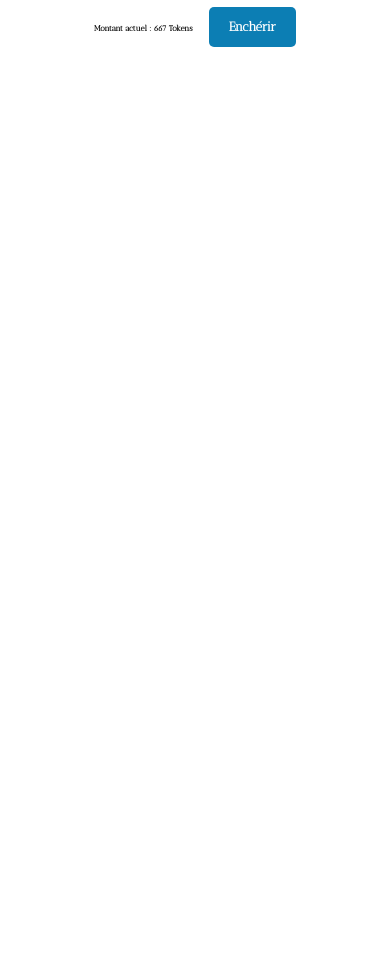
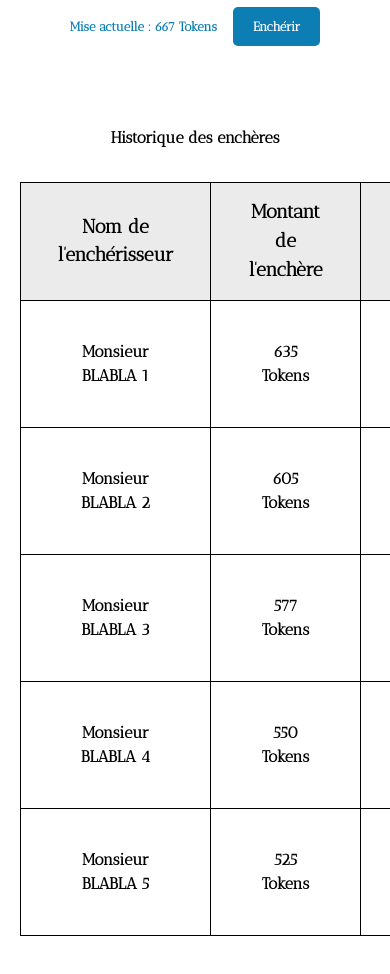
Before and after one commit to Ld-monkey/o-plus-offrant-front-end, a React (Vite) app: page / in a window 390 px wide. Shown: the part 760-1734 px from the top of the page. Before the commit the page ends 844 px from the top, so only its background shows below. Built offline with nearby package versions, Linux system fonts and the light colour scheme.

Commit message:
single product page and responsive done

```diff
--- a/src/components/SingleProduct/SingleProduct.scss
+++ b/src/components/SingleProduct/SingleProduct.scss
@@ -59,6 +59,14 @@ h2 {
 
       .auction-original-price {
         margin-bottom: 0.5rem;
+        font-size: 1.2rem;
+        @media screen and (max-width: v.$layout-breakpoint-desktop) {
+          font-size: 1rem;
+        }
+        @media screen and (max-width: v.$layout-breakpoint-tablet) {
+          font-size: 0.65rem;
+    }
+
       }
     }
   }
@@ -78,9 +86,13 @@ h2 {
     font-weight: bolder;
     @media screen and (max-width: v.$layout-breakpoint-desktop) {
       font-size: v.$tablet-font-size-major;
+      border: 1.5px dotted v.$color-secondary;
+
     }
     @media screen and (max-width: v.$layout-breakpoint-tablet) {
       font-size: v.$mobile-font-size-major;
+      border: 0.75px dotted v.$color-secondary;
+
     }
   }
 
@@ -91,6 +103,15 @@ h2 {
 
     .auction-current-price {
       margin-right: 1rem;
+      font-size: 1.5rem;
+      color: v.$color-primary;
+      @media screen and (max-width: v.$layout-breakpoint-desktop) {
+      font-size: v.$tablet-font-size-major;
+      }
+      @media screen and (max-width: v.$layout-breakpoint-tablet) {
+        font-size: v.$mobile-font-size-major;
+      }
+
     }
 
     .participate-btn {
@@ -112,14 +133,24 @@ h2 {
 }
 
 .auction-history {
-  margin-top: 5rem;
+  padding: 5rem 0; // TODO: à remettre en margin une fois le footer récupéré
 
   &-title {
     margin-bottom: 2rem;
   }
 
-  div{
-  display: flex;
-  flex-direction: column;
+  &-table {
+    margin: 0 auto;
+    border-collapse: collapse;
+
+    thead {
+      font-size: 1.2rem;
+      background-color: v.$color-searchbar;
+    }
+
+    td {
+      padding: 15px 37px;
+      border: solid 1px black;
+    }
   }
 }
--- a/src/components/SingleProduct/SingleProduct.tsx
+++ b/src/components/SingleProduct/SingleProduct.tsx
@@ -26,7 +26,7 @@ function SingleProduct() {
           </p>
           <div className="auction-infos">
             <span className="auction-original-price">
-              Mise de départ: 500 Tokens
+              Prix de départ: 500 Tokens
             </span>
             <span className="auction-remaining-time">
               Temps restant : 01:59:00
@@ -34,7 +34,7 @@ function SingleProduct() {
           </div>
           <div className="auction-amount">
             <span className="auction-current-price">
-              Montant actuel : 667 Tokens
+              Mise actuelle : 667 Tokens
             </span>
             <button className="participate-btn" type="button">
               Enchérir
@@ -45,6 +45,54 @@ function SingleProduct() {
 
       <section className="auction-history">
         {/* GRID ? */}
+
+        <h2 className="auction-history-title">Historique des enchères</h2>
+        <table className="auction-history-table">
+          <thead>
+            <tr>
+              <td>Nom de l&apos;enchérisseur</td>
+              <td>Montant de l&apos;enchère</td>
+              <td>Date de l&apos;enchère</td>
+            </tr>
+          </thead>
+          <tbody>
+            <tr>
+              <td className="auction-history-auctioner">Monsieur BLABLA 1 </td>
+              <td className="auction-history-price">635 Tokens</td>
+              <td className="auction-history-date">
+                Heure de l&apos;enchère : 01/01/2023 à 2h00mins30sec
+              </td>
+            </tr>
+            <tr>
+              <td className="auction-history-auctioner">Monsieur BLABLA 2 </td>
+              <td className="auction-history-price">605 Tokens</td>
+              <td className="auction-history-date">
+                Heure de l&apos;enchère : 01/01/2023 à 1h45mins30sec
+              </td>
+            </tr>
+            <tr>
+              <td className="auction-history-auctioner">Monsieur BLABLA 3 </td>
+              <td className="auction-history-price">577 Tokens</td>
+              <td className="auction-history-date">
+                Heure de l&apos;enchère : 01/01/2023 à 1h30mins30sec
+              </td>
+            </tr>
+            <tr>
+              <td className="auction-history-auctioner">Monsieur BLABLA 4 </td>
+              <td className="auction-history-price">550 Tokens</td>
+              <td className="auction-history-date">
+                Heure de l&apos;enchère : 01/01/2023 à 1h10mins30sec
+              </td>
+            </tr>
+            <tr>
+              <td className="auction-history-auctioner">Monsieur BLABLA 5 </td>
+              <td className="auction-history-price">525 Tokens</td>
+              <td className="auction-history-date">
+                Heure de l&apos;enchère : 01/01/2023 à 1h00mins30sec
+              </td>
+            </tr>
+          </tbody>
+        </table>
       </section>
     </div>
   );
```
